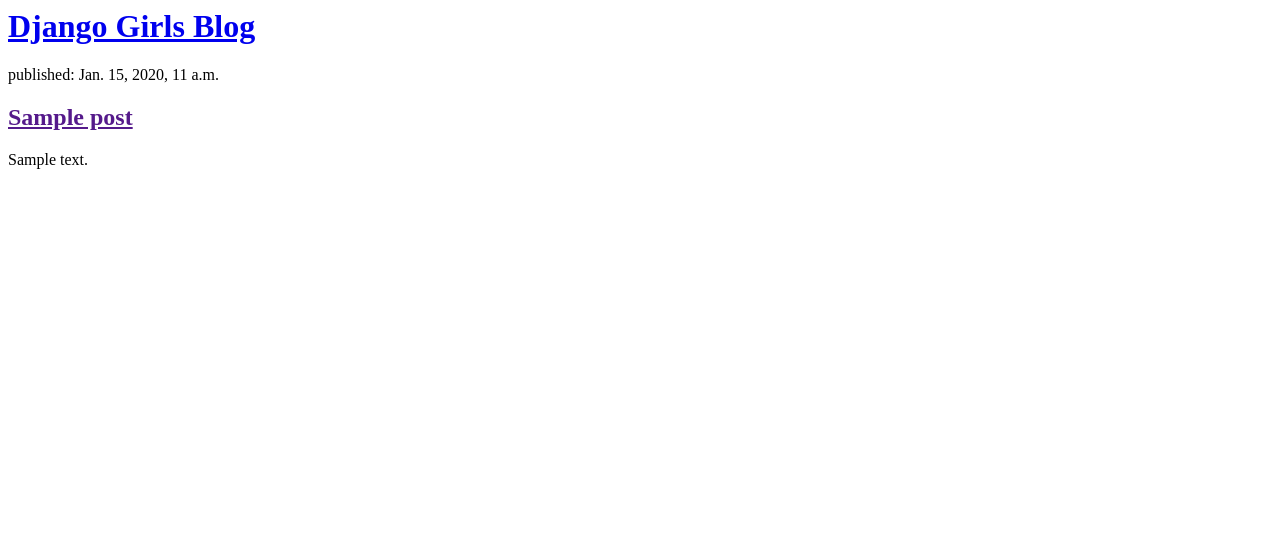
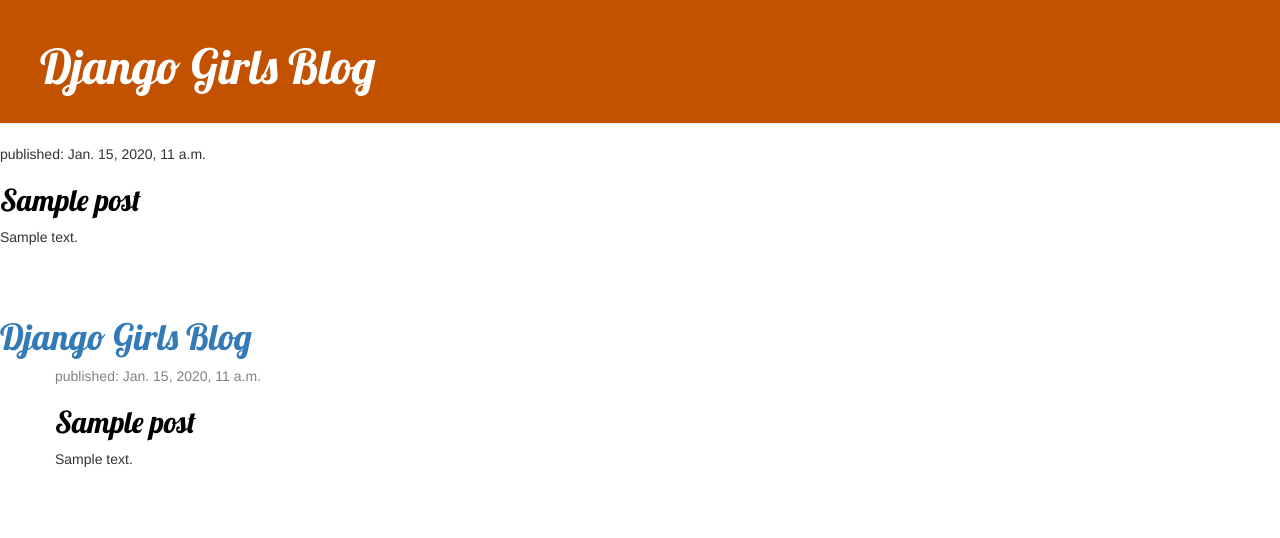
Before and after one commit to akbota77/my-first-blog, a Django app: template blog/templates/blog/post_list.html in a window 1280 px wide. Shown: the top 538 px of the page. Run offline with Django 3.2, Linux system fonts and the light colour scheme; the template is opened without the code that fills it: values that come from a table or form of the project are taken from there, others are empty; tables that the repository leaves empty hold one stand-in row (values such as "Sample post"); some libraries are stand-ins or nearby versions.

Commit message:
Added view and template for detailed blog post as well as CSS for the site.

```diff
--- /dev/null
+++ b/blog/static/css/blog.css
@@ -0,0 +1,46 @@
+.page-header {
+    background-color: #C25100;
+    margin-top: 0;
+    padding: 20px 20px 20px 40px;
+}
+
+.page-header h1, .page-header h1 a, .page-header h1 a:visited, .page-header h1 a:active {
+    color: #ffffff;
+    font-size: 36pt;
+    text-decoration: none;
+}
+
+.content {
+    margin-left: 40px;
+}
+
+h1, h2, h3, h4 {
+    font-family: 'Lobster', cursive;
+}
+
+.date {
+    color: #828282;
+}
+
+.save {
+    float: right;
+}
+
+.post-form textarea, .post-form input {
+    width: 100%;
+}
+
+.top-menu, .top-menu:hover, .top-menu:visited {
+    color: #ffffff;
+    float: right;
+    font-size: 26pt;
+    margin-right: 20px;
+}
+
+.post {
+    margin-bottom: 70px;
+}
+
+.post h2 a, .post h2 a:visited {
+    color: #000000;
+}
--- a/blog/templates/blog/post_list.html
+++ b/blog/templates/blog/post_list.html
@@ -1,19 +1,39 @@
+{% load static %}
 <html>
     <head>
         <title>Django Girls blog</title>
-
+        <link rel="stylesheet" href="//maxcdn.bootstrapcdn.com/bootstrap/3.2.0/css/bootstrap.min.css">
+        <link rel="stylesheet" href="//maxcdn.bootstrapcdn.com/bootstrap/3.2.0/css/bootstrap-theme.min.css">
+        <link rel="stylesheet" href="{% static 'css/blog.css' %}">
+        <link href="//fonts.googleapis.com/css?family=Lobster&subset=latin,latin-ext" rel="stylesheet" type="text/css">
     </head>
     <body>
+        <div class="page-header">
+    <h1><a href="/">Django Girls Blog</a></h1>
+</div>
+<div class="post">
+    <p>published: {{ post.published_date }}</p>
+    <h2><a href="">{{ post.title }}</a></h2>
+    <p>{{ post.text|linebreaksbr }}</p>
+</div>
         <div>
             <h1><a href="/">Django Girls Blog</a></h1>
         </div>
 
+        <div class="content container">
+    <div class="row">
+        <div class="col-md-8">
             {% for post in posts %}
-    <div>
+                <div class="post">
+                    <div class="date">
                         <p>published: {{ post.published_date }}</p>
+                    </div>
                     <h2><a href="">{{ post.title }}</a></h2>
                     <p>{{ post.text|linebreaksbr }}</p>
                 </div>
             {% endfor %}
+        </div>
+    </div>
+</div>
     </body>
 </html>
--- a/blog/urls.py
+++ b/blog/urls.py
@@ -1,5 +1,6 @@
 from django.urls import path
 from . import views
+
 urlpatterns = [
     path('', views.post_list, name='post_list'),
-]
+    ]
```
Lines whose indentation alone changed are shown as unchanged.
